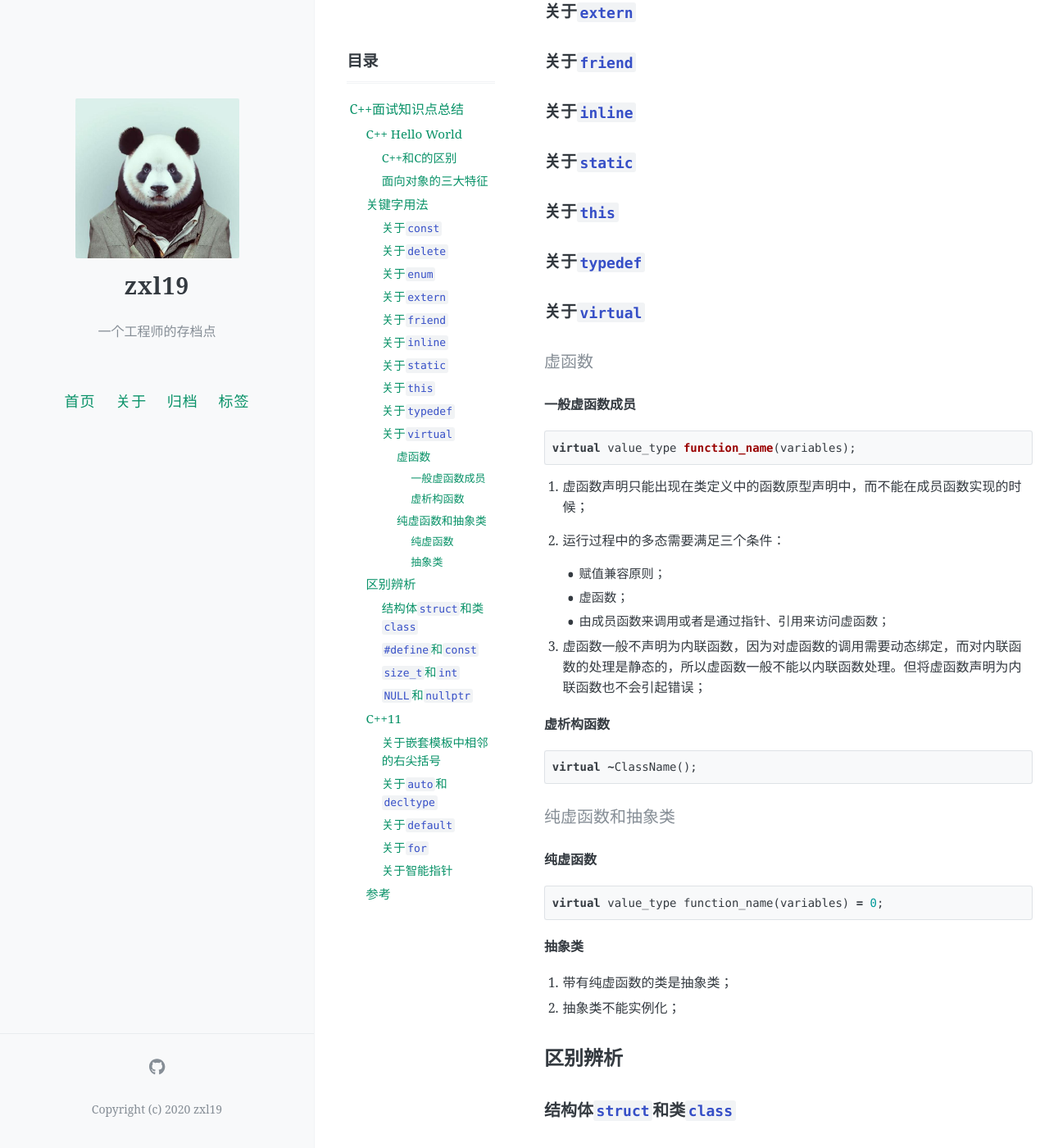
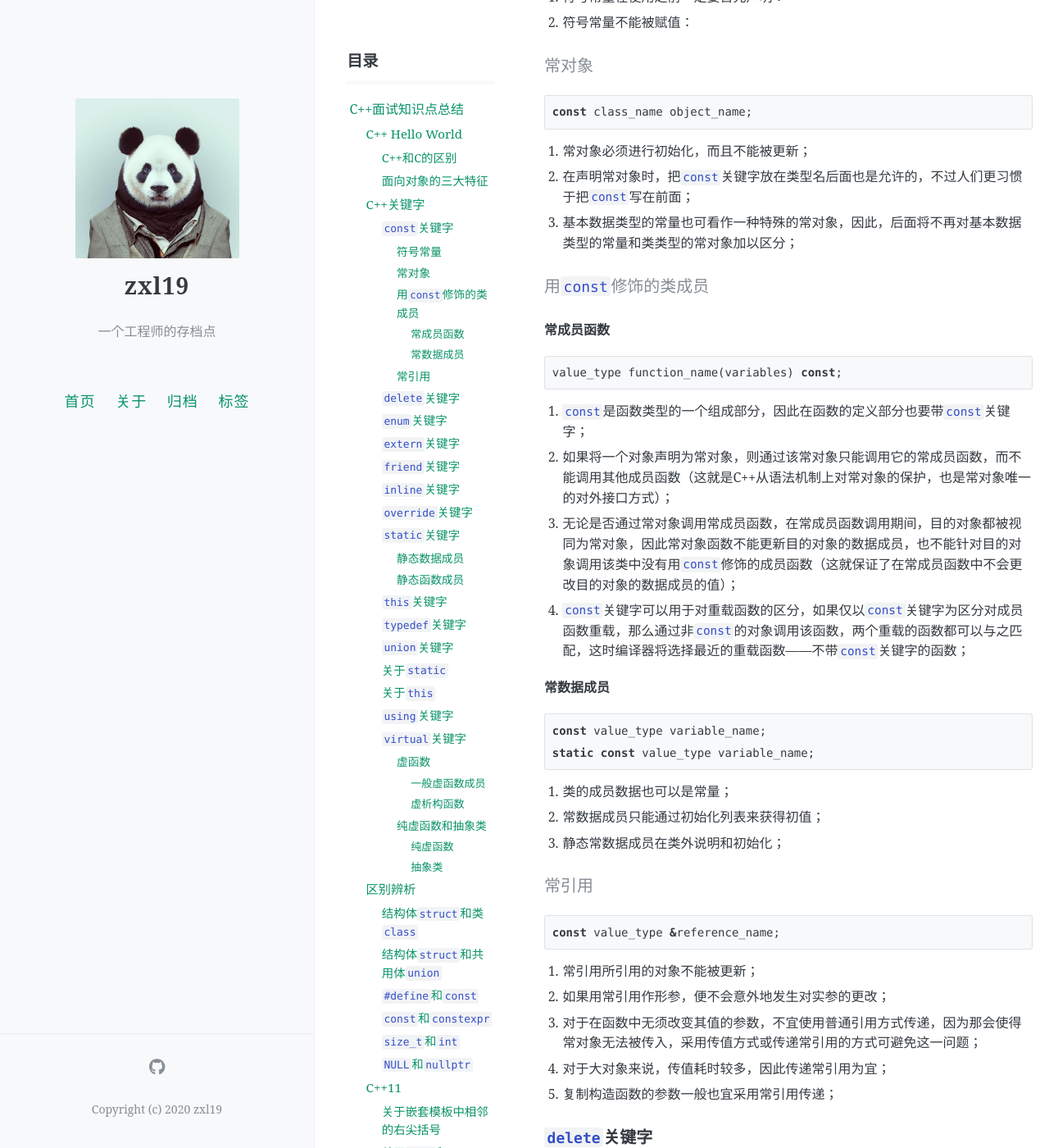
Before and after one commit to zxl19/zxl19.github.io, a Jekyll site: the page built from _posts/2021-09-25-cpp-interview.md, in a window 1280 px wide and 1400 px high, scrolled down 1161 px. Shown: the whole window at 82% size. Built offline with Jekyll 4.4.1, drawn with Linux system fonts in a browser that asks for light colours; comment, search, counter and statistics services are not loaded; some of the changed text lies outside the part shown.

Commit message:
Update 2021-09-25-cpp-interview.md

````diff
--- a/_posts/2021-09-25-cpp-interview.md
+++ b/_posts/2021-09-25-cpp-interview.md
@@ -34,29 +34,121 @@ C++面试知识点总结。
     - 静态多态：编译时的多态，绑定工作在编译连接阶段完成，称为静态绑定，e.g. 函数重载（包括运算符重载）；
     - 动态多态：运行时的多态，绑定工作在程序运行阶段完成，称为动态绑定，e.g. 虚函数；
 
-## 关键字用法
+## C++关键字
 
-### 关于`const`
+### `const`关键字
 
-### 关于`delete`
+#### 符号常量
 
-### 关于`enum`
+```cpp
+const value_type variable_name = variable_value;
+```
 
-### 关于`extern`
+1. 符号常量在使用之前一定要首先声明：
+2. 符号常量不能被赋值：
 
-### 关于`friend`
+#### 常对象
 
-### 关于`inline`
+```cpp
+const class_name object_name;
+```
+
+1. 常对象必须进行初始化，而且不能被更新；
+2. 在声明常对象时，把`const`关键字放在类型名后面也是允许的，不过人们更习惯于把`const`写在前面；
+3. 基本数据类型的常量也可看作一种特殊的常对象，因此，后面将不再对基本数据类型的常量和类类型的常对象加以区分；
+
+#### 用`const`修饰的类成员
+
+##### 常成员函数
+
+```cpp
+value_type function_name(variables) const;
+```
+
+1. `const`是函数类型的一个组成部分，因此在函数的定义部分也要带`const`关键字；
+2. 如果将一个对象声明为常对象，则通过该常对象只能调用它的常成员函数，而不能调用其他成员函数（这就是C++从语法机制上对常对象的保护，也是常对象唯一的对外接口方式）；
+3. 无论是否通过常对象调用常成员函数，在常成员函数调用期间，目的对象都被视同为常对象，因此常对象函数不能更新目的对象的数据成员，也不能针对目的对象调用该类中没有用`const`修饰的成员函数（这就保证了在常成员函数中不会更改目的对象的数据成员的值）；
+4. `const`关键字可以用于对重载函数的区分，如果仅以`const`关键字为区分对成员函数重载，那么通过非`const`的对象调用该函数，两个重载的函数都可以与之匹配，这时编译器将选择最近的重载函数——不带`const`关键字的函数；
+
+##### 常数据成员
+
+```cpp
+const value_type variable_name;
+static const value_type variable_name;
+```
+
+1. 类的成员数据也可以是常量；
+2. 常数据成员只能通过初始化列表来获得初值；
+3. 静态常数据成员在类外说明和初始化；
+
+#### 常引用
+
+```cpp
+const value_type &reference_name;
+```
+
+1. 常引用所引用的对象不能被更新；
+2. 如果用常引用作形参，便不会意外地发生对实参的更改；
+3. 对于在函数中无须改变其值的参数，不宜使用普通引用方式传递，因为那会使得常对象无法被传入，采用传值方式或传递常引用的方式可避免这一问题；
+4. 对于大对象来说，传值耗时较多，因此传递常引用为宜；
+5. 复制构造函数的参数一般也宜采用常引用传递；
+
+### `delete`关键字
+
+### `enum`关键字
+
+### `extern`关键字
+
+### `friend`关键字
+
+### `inline`关键字
+
+```cpp
+inline value_type function_name(variables) {
+    // implementation
+}
+```
+
+1. 内联函数不是在调用时发生控制转移，而是在编译时将函数体嵌入在每一个调用处；
+2. 对于一些功能简单、规模较小又使用频繁的函数，可以设计为内联函数；
+
+### `override`关键字
+
+### `static`关键字
+
+#### 静态数据成员
+
+1. 如果某个属性为整个类所共有，不属于任何一个具体对象，则采用`static`关键字来声明为静态成员；
+2. 类属性是描述类的所有对象共有特征的一个数据项，对于任何对象实例，它的属性值是相同的；
+3. 静态数据成员具有静态生存期；
+4. 由于静态数据成员不属于任何一个对象，因此可以通过类名对它进行访问，一般的用法是`类名::标识符`；
+
+#### 静态函数成员
+
+```cpp
+static value_type function_name(variables);
+```
+
+1. 静态成员函数可以直接访问该类的静态数据和函数成员；
+2. 而访问非静态成员，必须通过对象名；
+
+### `this`关键字
+
+### `typedef`关键字
+
+### `union`关键字
 
 ### 关于`static`
 
 ### 关于`this`
 
-### 关于`typedef`
+### `using`关键字
 
-### 关于`virtual`
+### `virtual`关键字
 
 #### 虚函数
+
+虚函数是动态绑定的基础。虚函数必须是非静态的成员函数。虚函数经过派生之后，在类族中就可以实现运行过程中的多态。
 
 ##### 一般虚函数成员
 
@@ -96,7 +188,11 @@ virtual value_type function_name(variables) = 0;
 
 ### 结构体`struct`和类`class`
 
+### 结构体`struct`和共用体`union`
+
 ### `#define`和`const`
+
+### `const`和`constexpr`
 
 ### `size_t`和`int`
 
@@ -143,9 +239,11 @@ vector<vector<int> >
 1. `auto`：让编译器在编译器就推导出变量的类型，可以通过`=`右边的类型推导出变量的类型；
 2. `decltype`：相对于`auto`用于推导变量类型，而`decltype`则用于推导表达式类型，这里只用于编译器分析表达式的类型，表达式实际不会进行运算；
 
-### 关于`default`
+### `constexpr`关键字
 
-### 关于`for`
+### `default`关键字
+
+### `for`循环
 
 基于范围的`for`循环：
 
````
